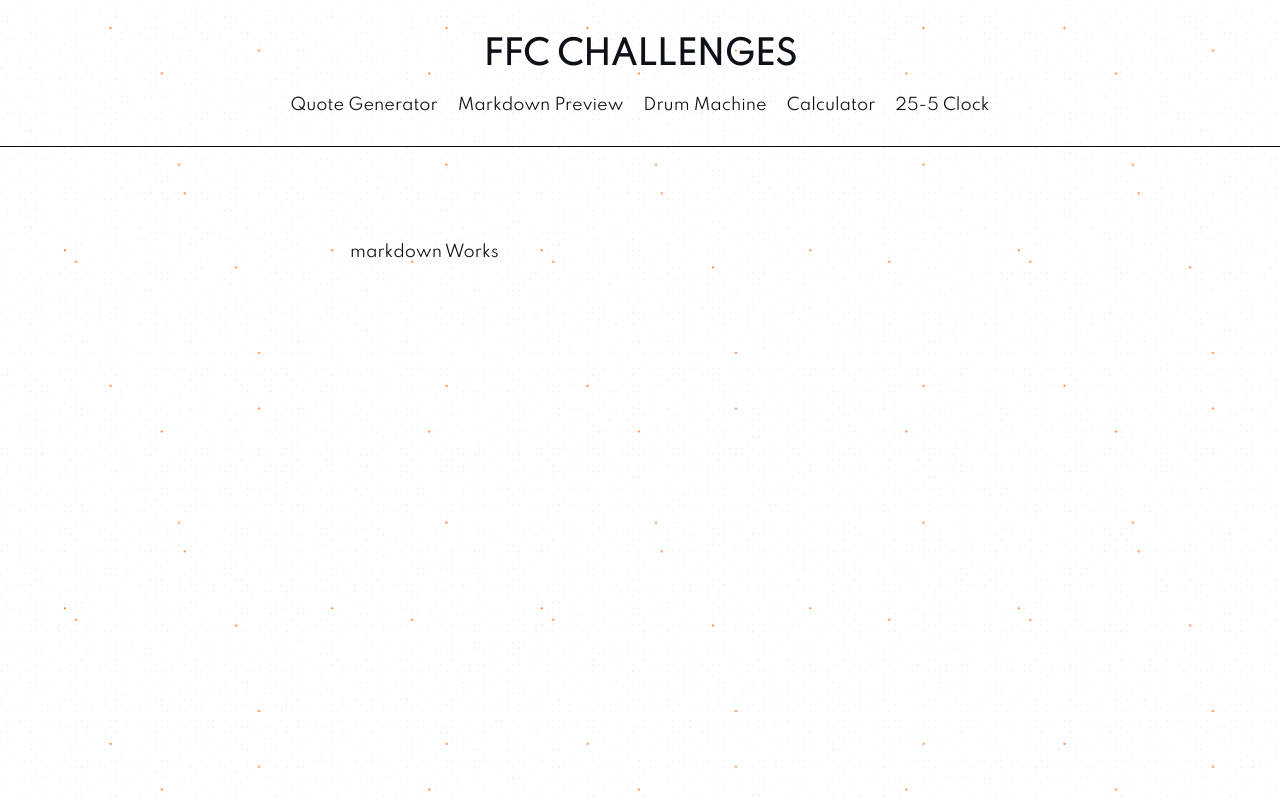
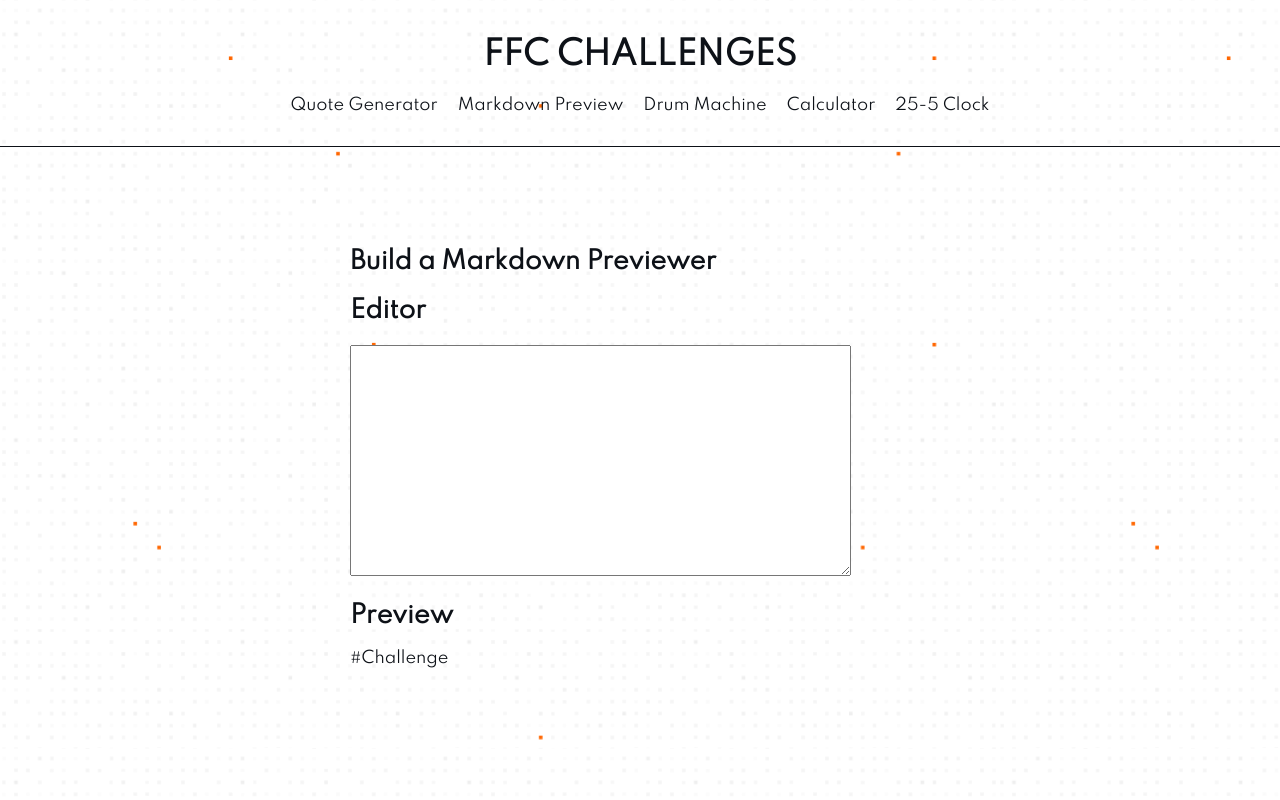
Before and after one commit to RoXxIV/evan-hermier-ffc-challenges, a Vue app: page /markdown in a window 1280 px wide. Built offline with nearby package versions, Linux system fonts and the light colour scheme.

Commit message:
ajout section markdown

```diff
--- a/src/components/Markdown/Markdown.vue
+++ b/src/components/Markdown/Markdown.vue
@@ -1,5 +1,30 @@
 <template>
-  <p>markdown Works</p>
+  <section>
+    <h2>Build a Markdown Previewer</h2>
+    <div id="content">
+      <div id="editorContent">
+        <h2>Editor</h2>
+        <textarea
+          id="editor"
+          rows="15"
+          cols="60"
+          v-model="translatedText"
+        ></textarea>
+      </div>
+      <div id="preview" class="shadow">
+        <h2>Preview</h2>
+        <div v-html="convertText"></div>
+      </div>
+    </div>
+    <div class="link-to-challenge">
+      <a
+        href="https://www.freecodecamp.org/learn/front-end-development-libraries/front-end-development-libraries-projects/build-a-markdown-previewer"
+        target="_blank"
+        rel="noopener noreferrer"
+        >#Challenge</a
+      >
+    </div>
+  </section>
 </template>
 
 <script>
--- a/src/components/QuoteGenerator/QuoteGenerator.vue
+++ b/src/components/QuoteGenerator/QuoteGenerator.vue
@@ -86,6 +86,8 @@ section {
   padding: 60px;
   border: 3px solid var(--black);
   border-radius: 5px;
+  box-shadow: rgba(50, 50, 93, 0.25) 0px 30px 60px -12px inset,
+    rgba(0, 0, 0, 0.3) 0px 18px 36px -18px inset;
 }
 h2 {
   margin: 0;
@@ -94,11 +96,16 @@ h2 {
   font-weight: bold;
 }
 #quote-box {
-  width: 100%px;
+  width: 100%;
+  min-width: 80%;
+  height: 300px;
   padding: 30px;
   margin: 50px auto;
   background-color: white;
   font-size: 1.3em;
+  display: flex;
+  flex-direction: column;
+  justify-content: space-between;
 }
 #quote-box p {
   font-weight: bold;
@@ -136,13 +143,17 @@ h2 {
   letter-spacing: 0.5px;
 }
 /***___Media Queries___***/
+@media (max-width: 991.98px) {
+}
 /***___Mobile, Moins de 668px___***/
 @media (max-width: 667.98px) {
   section {
     padding: 20px 10px;
+    margin-top: 30px;
   }
   #quote-box {
     margin: 20px auto;
+    height: auto;
   }
   #buttons {
     display: flex;
```
